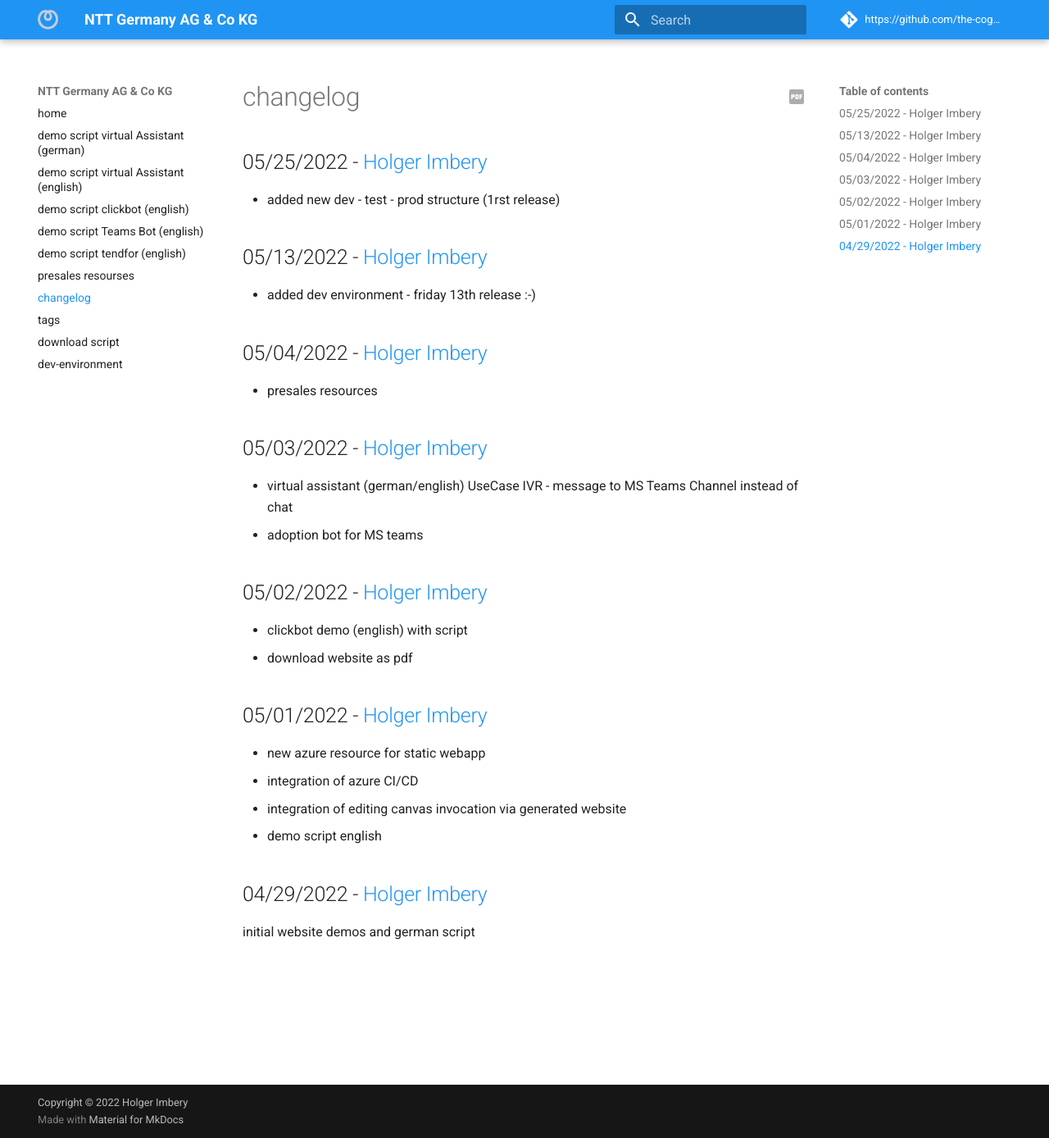
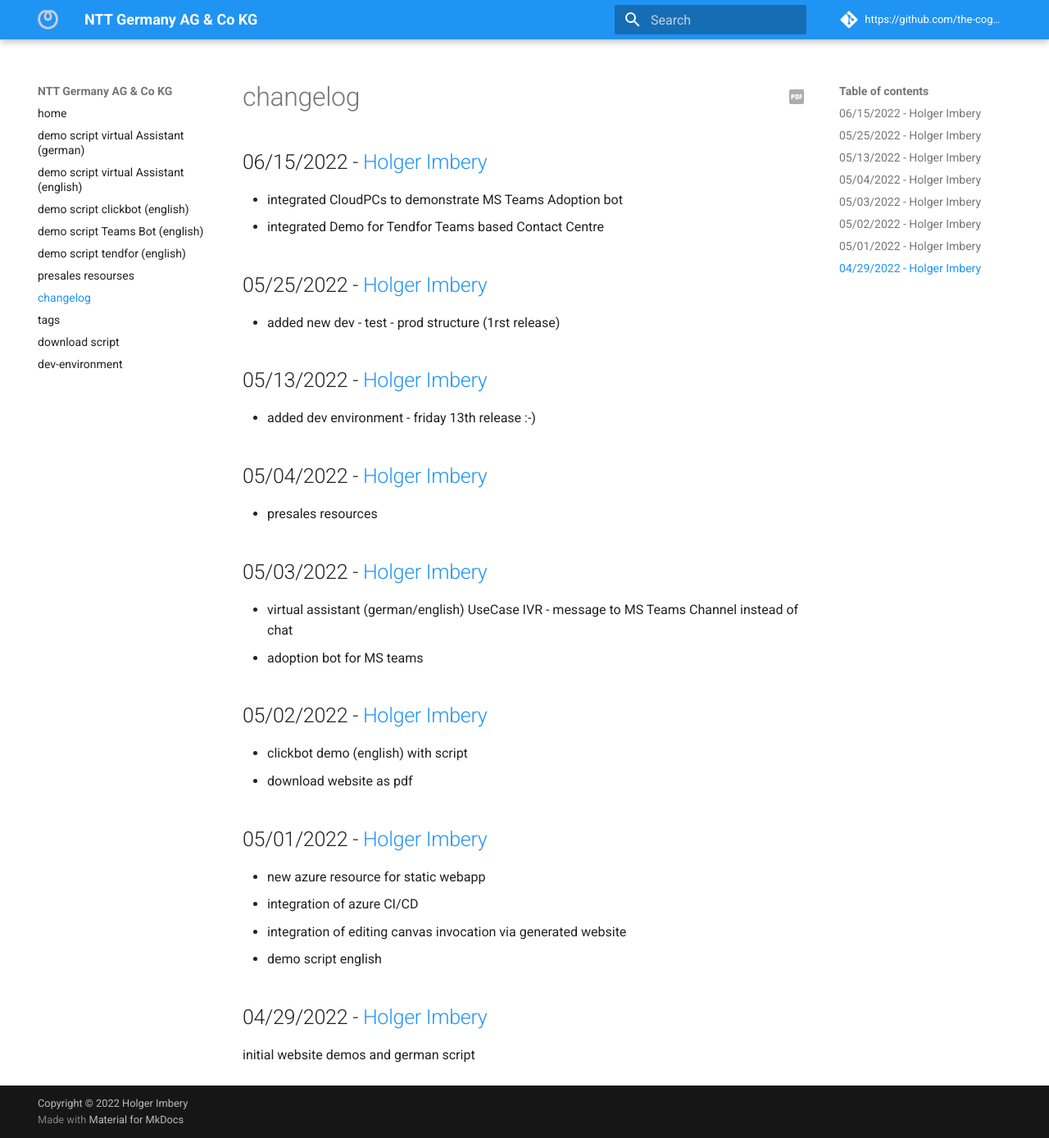
Before and after one commit to the-cognitiveservices-ninja/demo-environment, an MkDocs documentation site: the page built from docs/changelog.md, in a window 1280 px wide and 1388 px high. Shown: the whole window at 82% size. Built offline with MkDocs 1.6.1 and Material for MkDocs 9.7.7, drawn with Linux system fonts in a browser that asks for light colours; comment, search, counter and statistics services are not loaded.

Commit message:
Update changelog.md

```diff
--- a/docs/changelog.md
+++ b/docs/changelog.md
@@ -1,6 +1,11 @@
 ---
 title: changelog
 ---
+
+## 06/15/2022  - [Holger Imbery](https://github.com/the-cognitiveservices-ninja)
+ - integrated CloudPCs to demonstrate MS Teams Adoption bot
+ - integrated Demo for Tendfor Teams based Contact Centre
+
 ## 05/25/2022  - [Holger Imbery](https://github.com/the-cognitiveservices-ninja)
   * added new dev - test - prod structure (1rst release)
 
```
